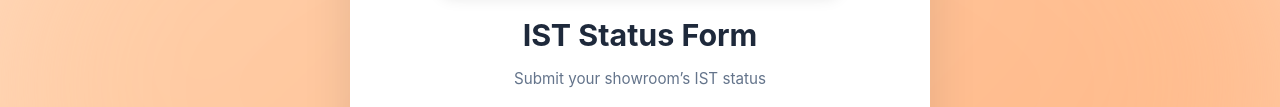
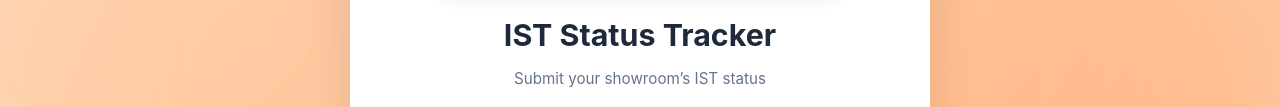
Before and after one commit to alkhamiscare/ist-status-form, a plain HTML site: page index.html in a window 1280 px wide. Shown: the part 342-449 px from the top of the page. Drawn offline with Linux system fonts and the light colour scheme.

Commit message:
Update index.html
Changed Headline for page

```diff
--- a/index.html
+++ b/index.html
@@ -15,7 +15,7 @@
     <img src="https://alkhamis.om/wp-content/uploads/2020/11/AL-KHAMIS-SHOES-LOGO-page-001.png" alt="Al Khamis Shoes Logo">
   </div>
 
-  <h1>IST Status Form</h1>
+  <h1>IST Status Tracker</h1>
   <p class="subtitle">Submit your showroom’s IST status</p>
 
     <form id="statusForm">
```
